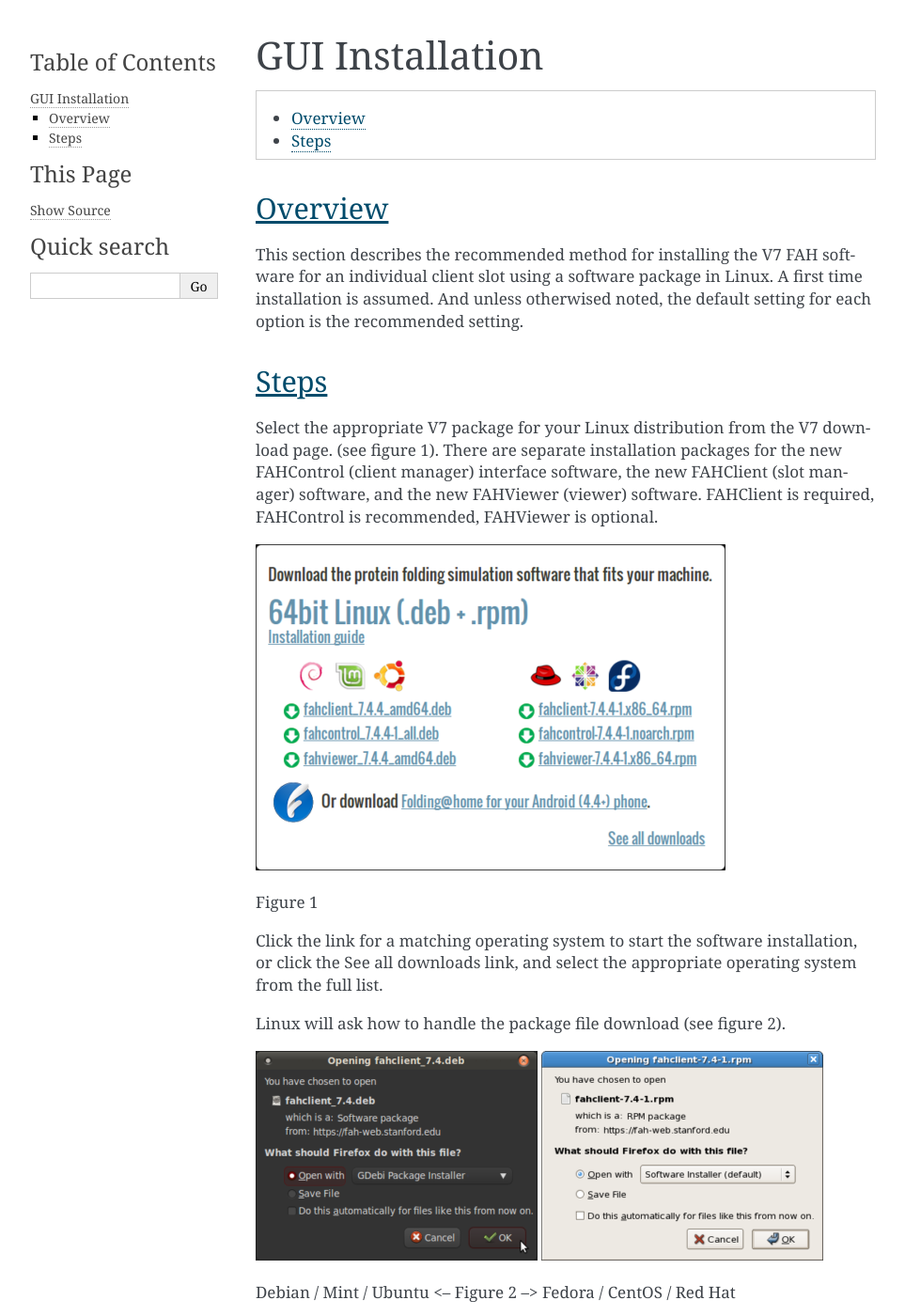
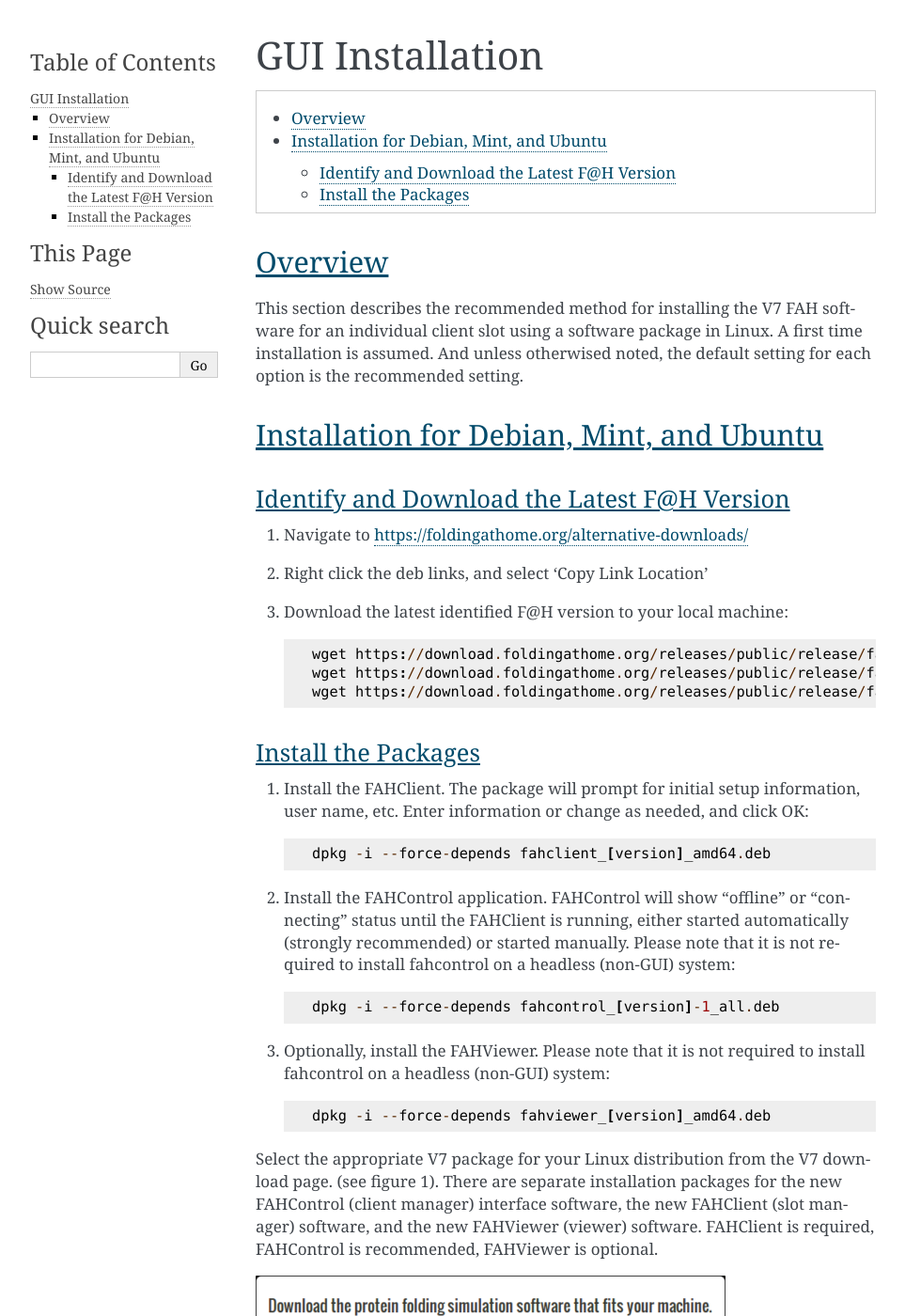
Before and after one commit to FoldingCommunity/fah-client-documentation, a Sphinx documentation site: the page built from docs/source/linux/gui_based_installation_linux.rst, in a window 1280 px wide and 1400 px high. Shown: the whole window at 94% size, without its empty margins (148-1111 px from the left). Built offline with Sphinx 7.4.7, drawn with Linux system fonts in a browser that asks for light colours.

Commit message:
Updated gui_based_installation_linux.rst

```diff
--- a/docs/source/linux/gui_based_installation_linux.rst
+++ b/docs/source/linux/gui_based_installation_linux.rst
@@ -11,8 +11,56 @@
 
 This section describes the recommended method for installing the V7 FAH software for an individual client slot using a software package in Linux. A first time installation is assumed. And unless otherwised noted, the default setting for each option is the recommended setting.
 
-Steps
------
+
+Installation for Debian, Mint, and Ubuntu
+-------------------------------------------------
+
+Identify and Download the Latest F@H Version
+********************************************
+
+#. Navigate to https://foldingathome.org/alternative-downloads/
+#. Right click the deb links, and select 'Copy Link Location'
+#. Download the latest identified F@H version to your local machine::
+
+        wget https://download.foldingathome.org/releases/public/release/fahclient/debian-stable-64bit/[version]/fahclient_[version]_amd64.deb
+        wget https://download.foldingathome.org/releases/public/release/fahcontrol/debian-stable-64bit/[version]/fahcontrol_[version]-1_all.deb
+        wget https://download.foldingathome.org/releases/public/release/fahviewer/debian-stable-64bit/[version]/fahviewer_[version]_amd64.deb
+
+
+Install the Packages
+********************
+
+#. Install the FAHClient. The package will prompt for initial setup information, user name, etc. Enter information or change as needed, and click OK::
+
+        dpkg -i --force-depends fahclient_[version]_amd64.deb
+
+
+#. Install the FAHControl application. FAHControl will show “offline” or “connecting” status until the FAHClient is running, either started automatically (strongly recommended) or started manually. Please note that it is not required to install fahcontrol on a headless (non-GUI) system::
+
+        dpkg -i --force-depends fahcontrol_[version]-1_all.deb
+
+#. Optionally, install the FAHViewer. Please note that it is not required to install fahcontrol on a headless (non-GUI) system::
+
+        dpkg -i --force-depends fahviewer_[version]_amd64.deb
+
+
+
+
+
+
+
+
+
+
+
+
+
+
+
+
+
+
+
 
 Select the appropriate V7 package for your Linux distribution from the V7 download page. (see figure 1). There are separate installation packages for the new FAHControl (client manager) interface software, the new FAHClient (slot manager) software, and the new FAHViewer (viewer) software. FAHClient is required, FAHControl is recommended, FAHViewer is optional.
 
```
